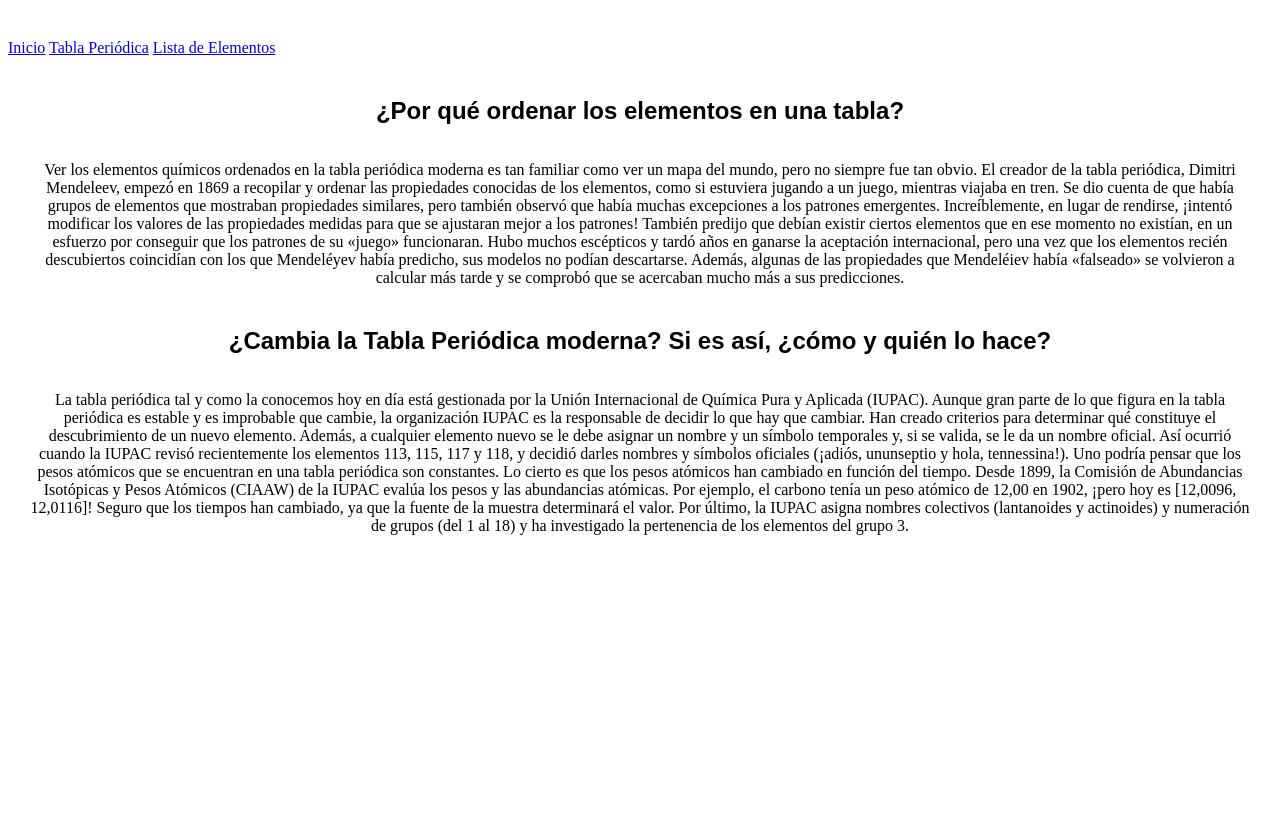
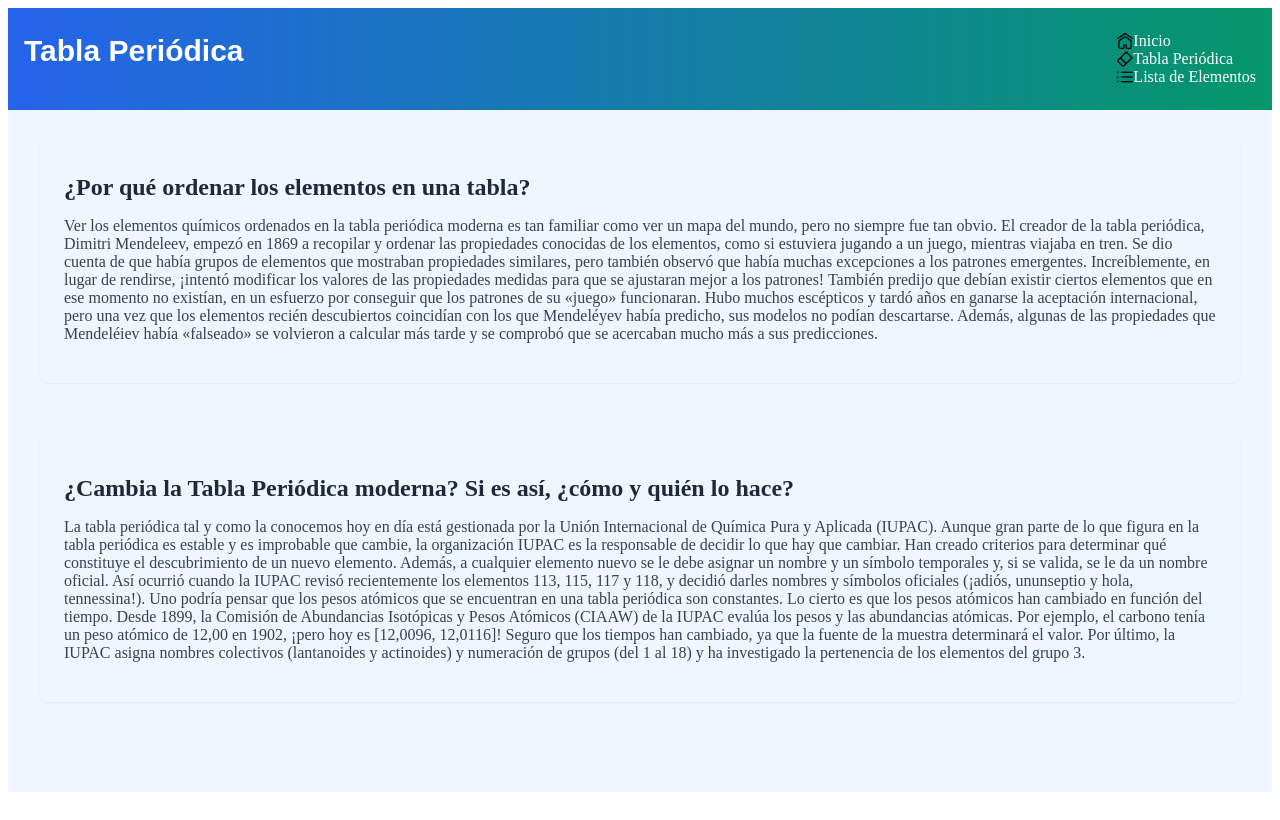
Before and after one commit to joseph517/quimiLearn, a plain HTML site: page app/pages/periodic-table/periodic-table.html in a window 1280 px wide. Drawn offline with Linux system fonts and the light colour scheme; files that its build step writes are made by us from their sources.

Commit message:
fix and create styles to header and view perdiodic table has been added

```diff
--- a/app/components/element-list/element-list.js
+++ b/app/components/element-list/element-list.js
@@ -80,6 +80,7 @@ export default function loadElementList() {
                         const elementSymbol = element.querySelector('.element-name-symbol').textContent.toLowerCase();
                         if (elementName.startsWith(filterValue) || elementSymbol.startsWith(filterValue)) {
                             element.style.display = '';
+                            element.style.animation = 'animation-element-list 0.5s ease-in-out';
                         } else {
                             element.style.display = 'none';
                         }
--- a/app/components/header/header.css
+++ b/app/components/header/header.css
@@ -102,7 +102,8 @@ nav a {
     box-shadow: -2px 0 5px rgba(0, 0, 0, 0.1);
   }
 
-  .nav-link {
+  .bg-header {
+
     background-image: linear-gradient(to right, #2563eb, #059669);
     background-clip: text;
     -webkit-text-fill-color: transparent;
--- a/app/pages/periodic-table/periodic-table.css
+++ b/app/pages/periodic-table/periodic-table.css
@@ -1,11 +1,33 @@
+.periodic-table{
+    background-color: #EFF6FF;
+    height: 100%;
+}
 .nav-periodic-table{
-    background: linear-gradient(135deg, var(--primary-blue), var(--primary-purple));
+    display: flex;
+    flex-direction: column;
+    align-items: center;
+    padding: 24px 16px;
+    background-image: linear-gradient(to right, #2563eb, #059669);
 
 }
+
 .periodic-table-title-nav{
-    text-align: center;
+    margin: 0 0 16px;
     color: #fff;
-    font: 1em sans-serif;
+    font: 30px sans-serif;
+    font-weight: bold;
+}
+
+.nav-link{
+    display: flex;
+    align-items: center;
+    text-decoration: none;
+    color: #fff;
+}
+
+.nav-icon{
+    width: 16px;
+    height: 16px;
 }
 
 .initial-periodic-table{
@@ -15,19 +37,72 @@
     margin: 20px;
 }
 
-.periodic-table-title{
-    margin-bottom: 20px;
-    font-family: sans-serif;
-    font-size: 24px;
-    text-align: center;
-    color: #000;
+.initial-periodic-table-content{
+    max-width: 1152px;
+    margin-bottom: 48px;
+    padding: 24px;
+    box-shadow: 0 1px 2px 0 rgb(0 0 0 / 0.05);
+    border-radius: 8px;
 }
 
-.periodic-table-text{
-    margin-bottom: 20px;
-    text-align: center;
+.initial-periodic-table-title{
+    font-weight: 700;
+    font-size: 24px;
+    margin-bottom: 16px;
+    color: #1f2937;
+}
+
+.initial-periodic-table-text{
+    font-size: 16px;
+    color: #374151;
 }
 
 .view-periodic-table{
     padding: 25px 15px;
 }
+
+.initial-periodic-table{
+    animation-name: animation-home-periodic-table;
+    animation-duration: 0.5s;
+    animation-timing-function: ease-in-out;
+    animation-fill-mode: forwards;
+}
+
+.nav-periodic-table{
+    animation-name: animation-nav-periodic-table;
+    animation-duration: 0.5s;
+    animation-fill-mode: forwards;
+}
+
+/* keyframes */
+@keyframes animation-home-periodic-table {
+    0% {
+        opacity: 0;
+    }
+    100% {
+        opacity: 1;
+    }
+
+}
+
+@keyframes animation-nav-periodic-table {
+    0% {
+        opacity: 0;
+        transform: translateY(-20px);
+    }
+    100% {
+        opacity: 1;
+        transform: translateY(0);
+    }
+
+}
+
+/* media queries */
+
+@media screen and (min-width: 769px) {
+    .nav-periodic-table{
+        flex-direction: row;
+        justify-content: space-between;
+    }
+
+}
--- a/app/pages/periodic-table/periodic-table.html
+++ b/app/pages/periodic-table/periodic-table.html
@@ -6,32 +6,53 @@
     <div class="nav-periodic-table">
         <h2 class="periodic-table-title-nav">Tabla Periódica</h2>
         <nav>
-            <a href="#/periodic-table/">Inicio</a>
-            <a href="#/periodic-table/view-periodic-table">Tabla Periódica</a>
-            <a href="#/periodic-table/view-elements-list">Lista de Elementos</a>
+            <a class="nav-link" href="#/periodic-table/">
+                <img class="nav-icon" src="/app/assets/periodic-table/pagina-de-inicio.png" alt="icono">
+                Inicio</a>
+            <a class="nav-link" href="#/periodic-table/view-periodic-table">
+                <img class="nav-icon" src="/app/assets/periodic-table/borrador.png" alt="icono">
+                Tabla Periódica</a>
+            <a class="nav-link" href="#/periodic-table/view-elements-list">
+                <img class="nav-icon" src="/app/assets/periodic-table/lista.png" alt="icono">
+                Lista de Elementos</a>
         </nav>
     </div>
 
     <div id="initial-periodic-table" class="initial-periodic-table">
-        <h2 class="periodic-table-title">¿Por qué ordenar los elementos en una tabla?</h2>
-        <p class="periodic-table-text">Ver los elementos químicos ordenados en la tabla periódica moderna es tan familiar como ver un mapa del
+        <div class="initial-periodic-table-content">
+            <h2 class="initial-periodic-table-title">¿Por qué ordenar los elementos en una tabla?</h2>
+            <div class="initial-periodic-table-text">
+                <p>Ver los elementos químicos ordenados en la tabla periódica moderna es tan
+                    familiar como ver un mapa del
                     mundo, pero no siempre fue tan obvio.
 
                     El creador de la tabla periódica, Dimitri Mendeleev, empezó en 1869 a recopilar y ordenar las
-            propiedades conocidas de los elementos, como si estuviera jugando a un juego, mientras viajaba en tren.
-            Se dio cuenta de que había grupos de elementos que mostraban propiedades similares, pero también observó
+                    propiedades conocidas de los elementos, como si estuviera jugando a un juego, mientras viajaba en
+                    tren.
+                    Se dio cuenta de que había grupos de elementos que mostraban propiedades similares, pero también
+                    observó
                     que había muchas excepciones a los patrones emergentes.
 
-            Increíblemente, en lugar de rendirse, ¡intentó modificar los valores de las propiedades medidas para que
+                    Increíblemente, en lugar de rendirse, ¡intentó modificar los valores de las propiedades medidas para
+                    que
                     se ajustaran mejor a los patrones! También predijo que debían existir ciertos elementos que en ese
                     momento no existían, en un esfuerzo por conseguir que los patrones de su «juego» funcionaran.
 
                     Hubo muchos escépticos y tardó años en ganarse la aceptación internacional, pero una vez que los
-            elementos recién descubiertos coincidían con los que Mendeléyev había predicho, sus modelos no podían
-            descartarse. Además, algunas de las propiedades que Mendeléiev había «falseado» se volvieron a calcular
+                    elementos recién descubiertos coincidían con los que Mendeléyev había predicho, sus modelos no
+                    podían
+                    descartarse. Además, algunas de las propiedades que Mendeléiev había «falseado» se volvieron a
+                    calcular
                     más tarde y se comprobó que se acercaban mucho más a sus predicciones.</p>
-        <h2 class="periodic-table-title">¿Cambia la Tabla Periódica moderna? Si es así, ¿cómo y quién lo hace?</h2>
-        <P class="periodic-table-text">La tabla periódica tal y como la conocemos hoy en día está gestionada por la Unión Internacional de
+            </div>
+        </div>
+
+       <div class="initial-periodic-table-content">
+
+           <h2 class="initial-periodic-table-title">¿Cambia la Tabla Periódica moderna? Si es así, ¿cómo y quién lo hace?</h2>
+        <div class="initial-periodic-table-text">
+            <P>La tabla periódica tal y como la conocemos hoy en día está gestionada por la
+                Unión Internacional de
                 Química Pura y Aplicada (IUPAC).
 
                 Aunque gran parte de lo que figura en la tabla periódica es estable y es improbable que cambie, la
@@ -51,6 +72,8 @@
                 Por último, la IUPAC asigna nombres colectivos (lantanoides y actinoides) y numeración de grupos (del 1
                 al 18) y ha investigado la pertenencia de los elementos del grupo 3.</P>
         </div>
+       </div>
+    </div>
 
     <!-- Contenedor dinámico para sub-vistas -->
     <div id="view-periodic-table" class="view-periodic-table hidden"></div>
```
Also changed, not shown: app/components/element-list/element-list.css (+18 -0 lines), app/components/header/header.html (+4 -6 lines), app/components/table/table.css (+100 -73 lines), app/assets/periodic-table/borrador.png (added), app/assets/periodic-table/lista.png (added), app/assets/periodic-table/pagina-de-inicio.png (added), app/pages/concepts/concepts.css (added), app/pages/concepts/concepts.html (added). Lines whose indentation alone changed are shown as unchanged.
